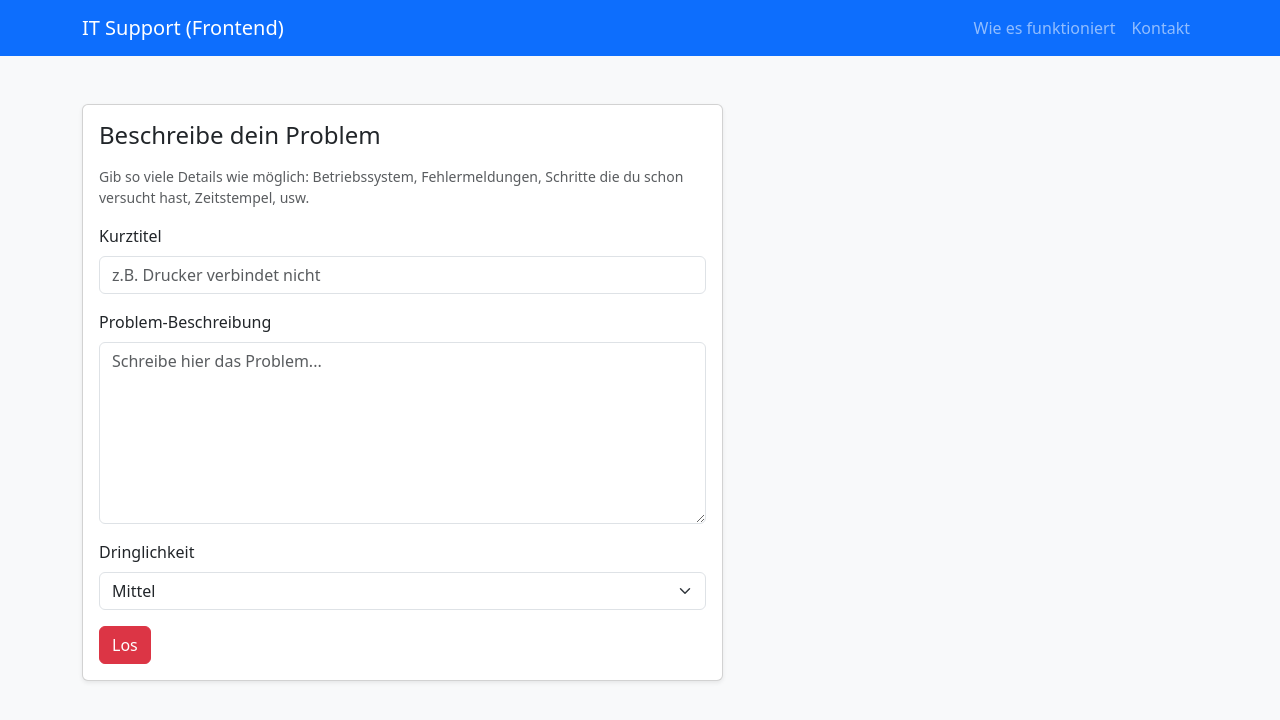
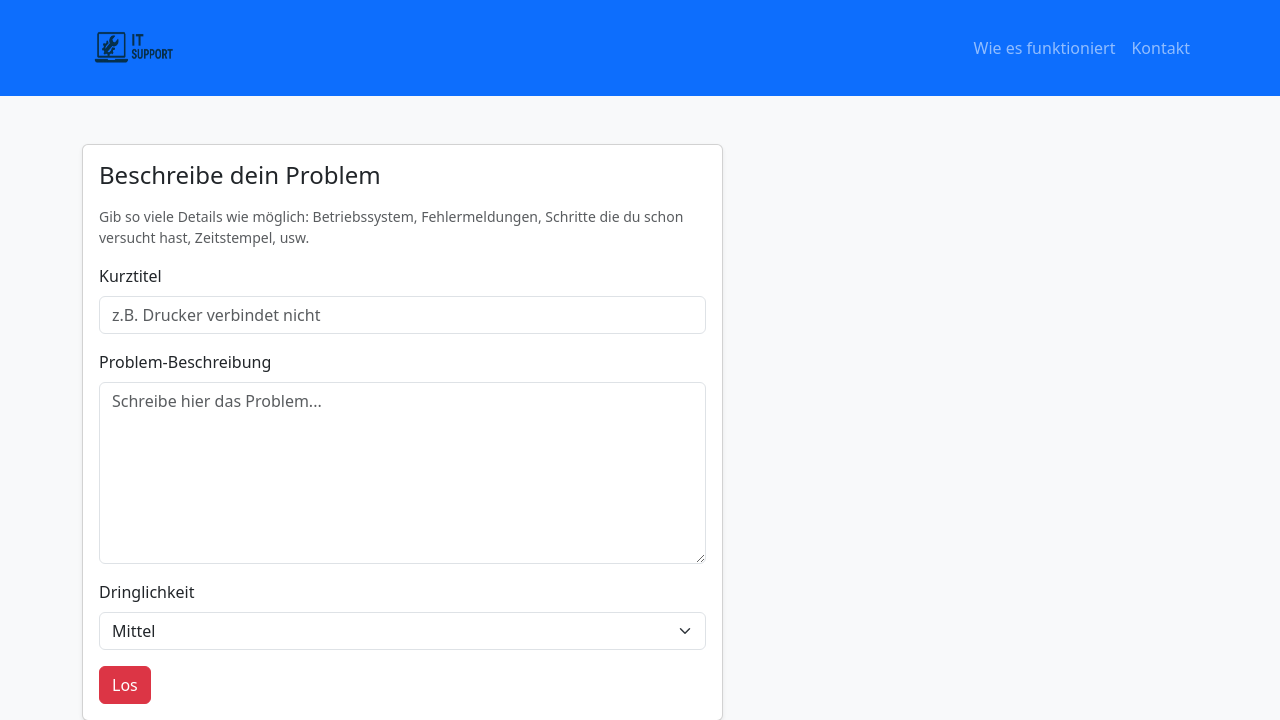
Before and after one commit to MohamedBelhedi/itsupport, a Flask app: page / in a window 1280 px wide. Shown: the top 720 px of the page. Run offline with Flask 3, Linux system fonts and the light colour scheme.

```diff
--- a/main.py
+++ b/main.py
@@ -35,4 +35,4 @@ def callIndex():
 
 
 if __name__ == "__main__":
-    app.run(host="0.0.0.0", port=8080, debug=False)
+    app.run(host="0.0.0.0", port=8080, debug=True)
--- a/templates/index.html
+++ b/templates/index.html
@@ -14,7 +14,7 @@
 <body class="bg-light">
   <nav class="navbar navbar-expand-lg navbar-dark bg-primary">
     <div class="container">
-      <a class="navbar-brand" href="#">IT Support (Frontend)</a>
+      <a href="/"><img src="{{url_for('static', filename='img/itsupport.png')}}" width="100" height="80"/></a>
       <button class="navbar-toggler" type="button" data-bs-toggle="collapse" data-bs-target="#navmenu">
         <span class="navbar-toggler-icon"></span>
       </button>
```
Also changed, not shown: static/img/itsupport.png (added).
